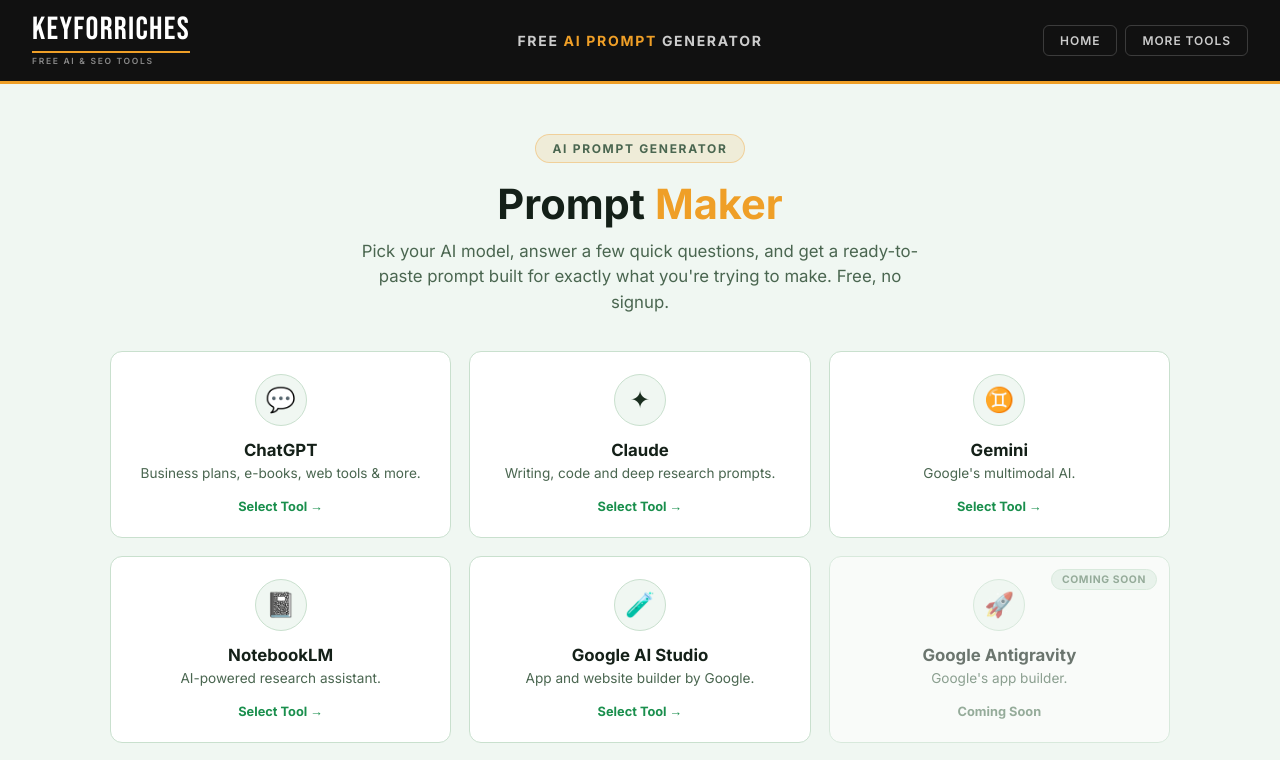
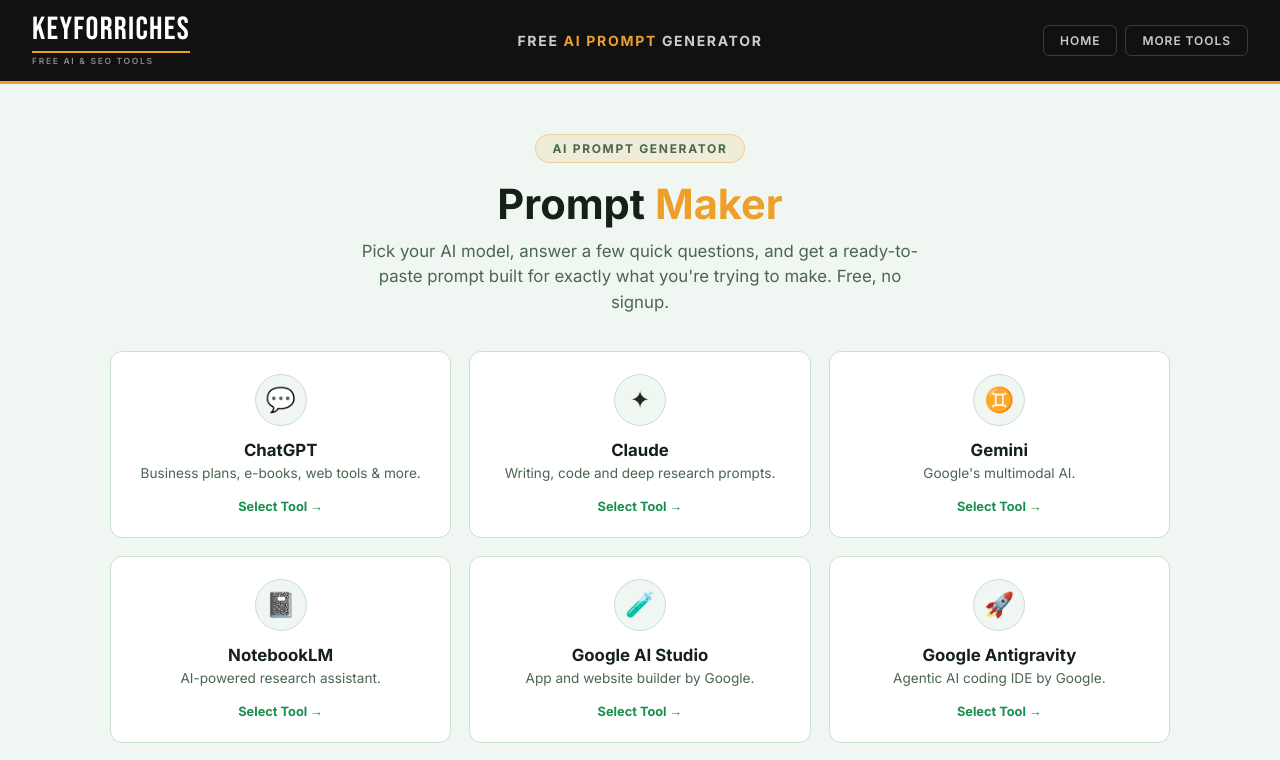
Before and after one commit to ketsorhub/prompt-keyforriches, a React (Vite) app: page /#/ in a window 1280 px wide. Shown: the top 760 px of the page. Built offline with nearby package versions, Linux system fonts and the light colour scheme.

Commit message:
Enable Google Antigravity tool

```diff
--- a/src/data/tools.js
+++ b/src/data/tools.js
@@ -37,9 +37,9 @@
   {
     id: 'google-antigravity',
     name: 'Google Antigravity',
-    tagline: "Google's app builder.",
+    tagline: 'Agentic AI coding IDE by Google.',
     icon: '🚀',
-    enabled: false,
+    enabled: true,
   },
   {
     id: 'nano-banana',
```
